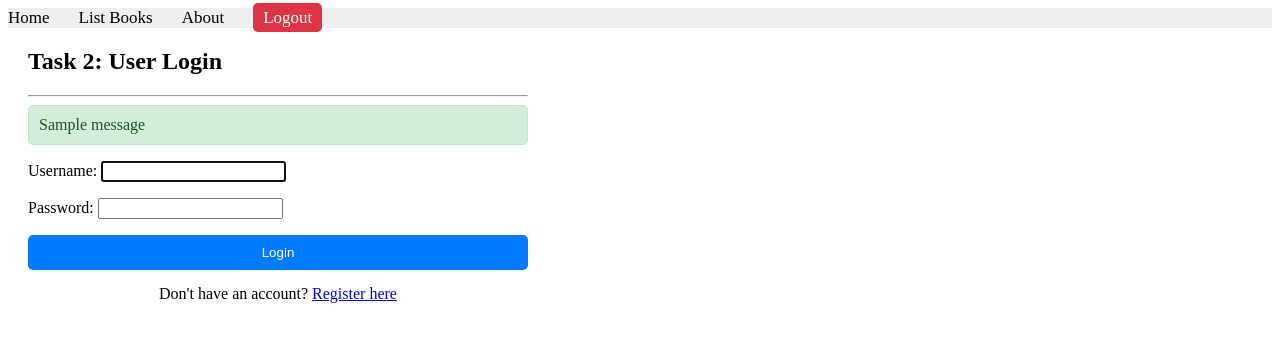
After one commit to Helah-Alkuraydis/WebTechnoLap, a Django app: page /books/users/login in a window 1280 px wide. The commit adds this page. Shown: the top 342 px of the page. Run offline with Django 5.2, Linux system fonts and the light colour scheme; one stand-in notice (Sample message) is shown.

Commit message:
Lap 12 🥳🎓

```diff
--- a/apps/bookmodule/urls.py
+++ b/apps/bookmodule/urls.py
@@ -49,10 +49,13 @@ urlpatterns = [
     path('lab11/task1/deletestudent/<int:id>', views.delete_student, name='delete_student'),
 
     path('lab11/task2/students', views.list_students2, name='list_students2'),
-path('lab11/task2/addstudent', views.add_student2, name='add_student2'),
-path('lab11/task2/editstudent/<int:id>', views.edit_student2, name='edit_student2'),
-path('lab11/task2/deletestudent/<int:id>', views.delete_student2, name='delete_student2'),
+    path('lab11/task2/addstudent', views.add_student2, name='add_student2'),
+    path('lab11/task2/editstudent/<int:id>', views.edit_student2, name='edit_student2'),
+    path('lab11/task2/deletestudent/<int:id>', views.delete_student2, name='delete_student2'),
 
-path('lab11/task3/documents', views.list_documents, name='list_documents'),
-path('lab11/task3/add_document', views.add_document, name='add_document'),
+    path('lab11/task3/documents', views.list_documents, name='list_documents'),
+    path('lab11/task3/add_document', views.add_document, name='add_document'),
+    path('users/register', views.register_user, name='register_user'),
+    path('users/login', views.login_user, name='login_user'),
+    path('users/logout', views.logout_user, name='logout_user'),
 ]
--- a/apps/bookmodule/views.py
+++ b/apps/bookmodule/views.py
@@ -1,7 +1,10 @@
 
 from django.http import HttpResponse # type: ignore
 from django.shortcuts import redirect, render
-
+from django.contrib.auth.forms import UserCreationForm,AuthenticationForm
+from django.contrib.auth import login, authenticate , logout
+from django.contrib.auth.decorators import login_required
+from django.contrib import messages
 from apps.bookmodule.forms import BookForm  # type: ignore
 from .models import Book, Address, Document, Student, Author, Publisher , Student2
 from django.db.models import Count, Sum, Avg, Max, Min,Q, F, FloatField, ExpressionWrapper
@@ -337,11 +340,13 @@ def deletebook2(request, id):
 
 
 # 1. القراءة (العرض)
+@login_required
 def list_students(request):
     students = Student.objects.all()
     return render(request, 'bookmodule/list_students.html', {'students': students})
 
 # 2. الإضافة
+@login_required
 def add_student(request):
     if request.method == 'POST':
         form = StudentForm(request.POST)
@@ -353,6 +358,7 @@ def add_student(request):
     return render(request, 'bookmodule/student_form.html', {'form': form, 'action': 'Add'})
 
 # 3. التعديل
+@login_required
 def edit_student(request, id):
     student = Student.objects.get(id=id)
     if request.method == 'POST':
@@ -364,7 +370,9 @@ def edit_student(request, id):
         form = StudentForm(instance=student)
     return render(request, 'bookmodule/student_form.html', {'form': form, 'action': 'Edit'})
 
+
 # 4. الحذف
+@login_required
 def delete_student(request, id):
     student = Student.objects.get(id=id)
     if request.method == 'POST':
@@ -373,10 +381,12 @@ def delete_student(request, id):
     return render(request, 'bookmodule/delete_student.html', {'student': student})
 
 
+@login_required
 def list_students2(request):
     students = Student2.objects.all()
     return render(request, 'bookmodule/list_students2.html', {'students': students})
 
+@login_required
 def add_student2(request):
     if request.method == 'POST':
         form = Student2Form(request.POST)
@@ -387,6 +397,7 @@ def add_student2(request):
         form = Student2Form()
     return render(request, 'bookmodule/student2_form.html', {'form': form, 'action': 'Add'})
 
+@login_required
 def edit_student2(request, id):
     student = Student2.objects.get(id=id)
     if request.method == 'POST':
@@ -398,6 +409,7 @@ def edit_student2(request, id):
         form = Student2Form(instance=student)
     return render(request, 'bookmodule/student2_form.html', {'form': form, 'action': 'Edit'})
 
+@login_required
 def delete_student2(request, id):
     student = Student2.objects.get(id=id)
     if request.method == 'POST':
@@ -406,11 +418,12 @@ def delete_student2(request, id):
     return render(request, 'bookmodule/delete_student2.html', {'student': student})
 
 
-
+@login_required
 def list_documents(request):
     documents = Document.objects.all()
     return render(request, 'bookmodule/list_documents.html', {'documents': documents})
 
+@login_required
 def add_document(request):
     if request.method == 'POST':
         # السر هنا: لازم نمرر request.FILES عشان الفورم يستقبل الصورة!
@@ -421,3 +434,46 @@ def add_document(request):
     else:
         form = DocumentForm()
     return render(request, 'bookmodule/add_document.html', {'form': form})
+
+
+# Lap 12
+# Task 1: Register View
+def register_user(request):
+    if request.method == 'POST':
+        form = UserCreationForm(request.POST)
+        if form.is_valid():
+            form.save()
+
+            messages.success(request, 'You have successfully registered! Please login.')
+
+            return redirect('login_user')
+    else:
+        form = UserCreationForm()
+
+    return render(request, 'bookmodule/register.html', {'form': form})
+
+# Task 2: Login View
+def login_user(request):
+    if request.method == 'POST':
+        form = AuthenticationForm(request, data=request.POST)
+        if form.is_valid():
+            user = form.get_user()
+            login(request, user)
+            messages.success(request, f'Welcome back, {user.username}! You are logged in.')
+            return redirect('list_students')
+        else:
+            messages.error(request, 'Invalid username or password. Please try again.')
+
+    else:
+        form = AuthenticationForm()
+
+    return render(request, 'bookmodule/login.html', {'form': form})
+
+
+# Task 3: Logout View
+def logout_user(request):
+    logout(request)
+
+    messages.success(request, 'You have been logged out successfully.')
+
+    return redirect('login_user')
--- /dev/null
+++ b/apps/templates/bookmodule/login.html
@@ -0,0 +1,36 @@
+{% extends "layouts/base.html" %}
+
+{% block title %} Login {% endblock %}
+
+{% block content %}
+<style>
+    .msg-box { padding: 10px; margin-bottom: 15px; border-radius: 5px; }
+    .msg-success { background-color: #d4edda; color: #155724; border: 1px solid #c3e6cb; }
+    .msg-error { background-color: #f8d7da; color: #721c24; border: 1px solid #f5c6cb; }
+    .msg-default { background-color: #e2e3e5; color: #383d41; border: 1px solid #d6d8db; }
+</style>
+
+<div style="margin: 20px; max-width: 500px;">
+    <h2>Task 2: User Login</h2>
+    <hr>
+
+    {% if messages %}
+        {% for message in messages %}
+            <div class="msg-box {% if message.tags == 'success' %}msg-success{% elif message.tags == 'error' %}msg-error{% else %}msg-default{% endif %}">
+                {{ message }}
+            </div>
+        {% endfor %}
+    {% endif %}
+
+    <form method="POST">
+        {% csrf_token %}
+        {{ form.as_p }}
+
+        <button type="submit" style="padding: 10px 20px; background-color: #007bff; color: white; border: none; border-radius: 5px; cursor: pointer; width: 100%;">Login</button>
+    </form>
+
+    <p style="margin-top: 15px; text-align: center;">
+        Don't have an account? <a href="/books/users/register">Register here</a>
+    </p>
+</div>
+{% endblock %}
--- a/apps/templates/includes/header.html
+++ b/apps/templates/includes/header.html
@@ -3,5 +3,6 @@
     <a class="{% if url_name == 'books.index' %}active{% endif %}" href="{% url "books.index" %}">Home</a>
     <a class="{% if url_name == 'books.list_books' %}active{% endif %}" href="{% url "books.list_books" %}">List Books</a>
     <a class="{% if url_name == 'books.aboutus' %}active{% endif %}" href="{% url "books.aboutus" %}">About</a>
+    <a href="/books/users/logout" style="padding: 5px 10px; background-color: #dc3545; color: white; text-decoration: none; border-radius: 5px;">Logout</a>
 </div>
 {% endwith %}
--- a/libraryproject/settings.py
+++ b/libraryproject/settings.py
@@ -15,7 +15,7 @@ import os
 
 # Build paths inside the project like this: BASE_DIR / 'subdir'.
 BASE_DIR = Path(__file__).resolve().parent.parent
-
+LOGIN_URL = '/books/users/login'
 
 # Quick-start development settings - unsuitable for production
 # See https://docs.djangoproject.com/en/6.0/howto/deployment/checklist/
```
Also changed, not shown: apps/templates/bookmodule/register.html (added, +36 -0 lines), db.sqlite3.
